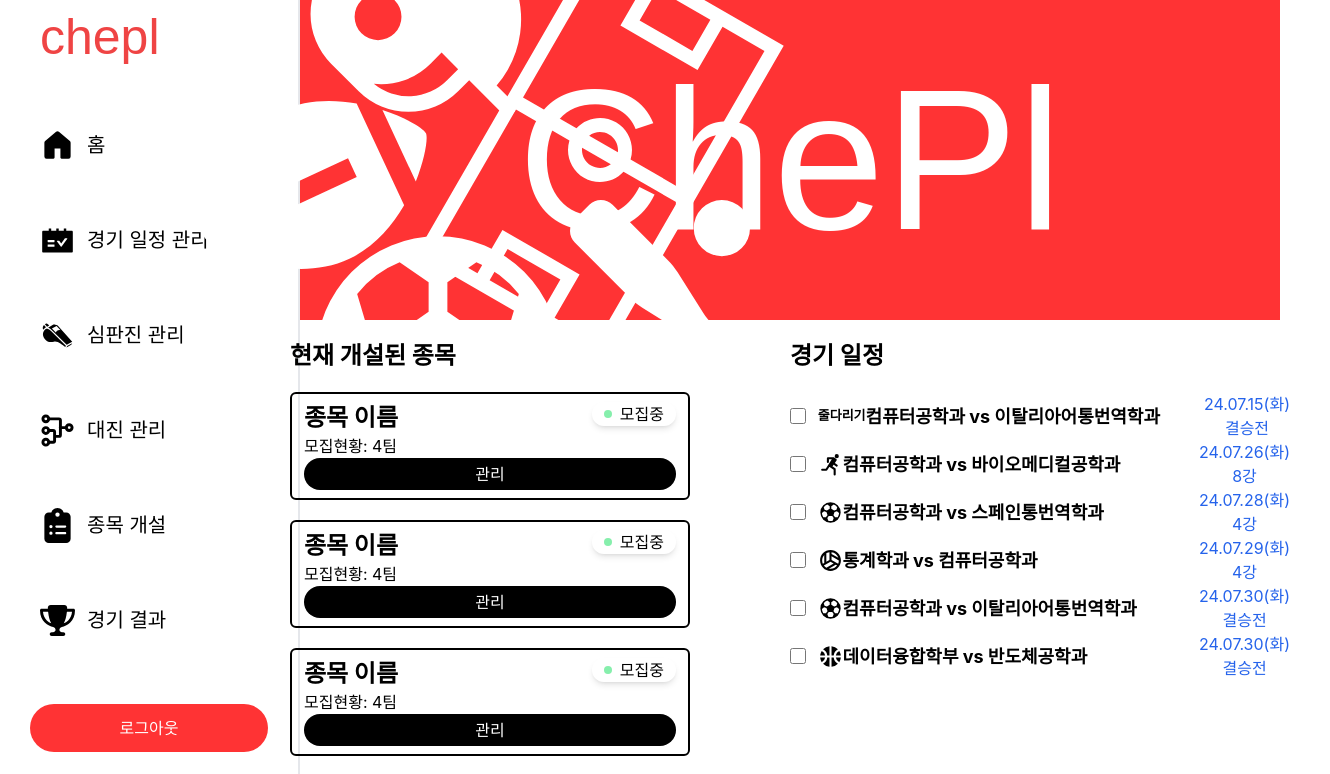
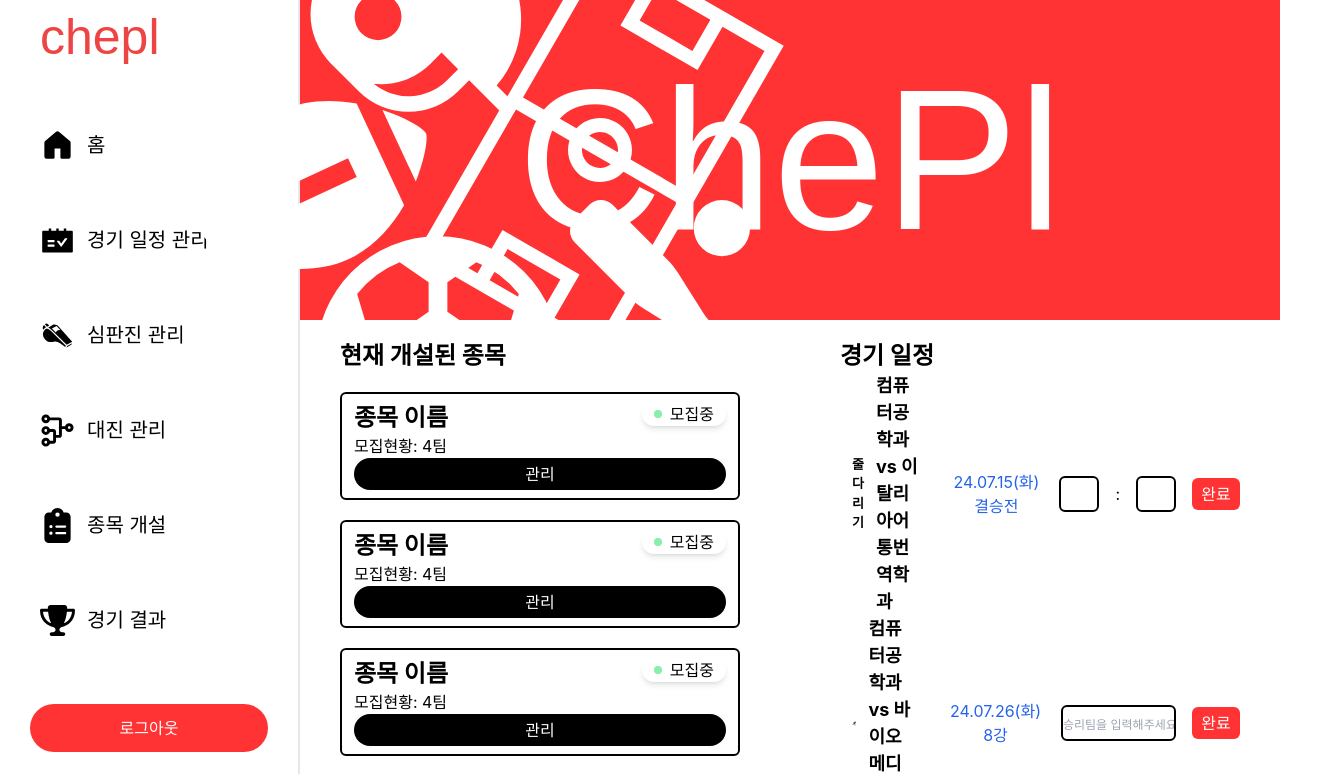
Before and after one commit to 24SummerHackerton/SummerHackaton-FE, a React (Create React App) app: page / in a window 1280 px wide. Shown: the top 774 px of the page, 1330 px wide, since content can reach past the window. Built offline with nearby package versions, Linux system fonts and the light colour scheme.

Commit message:
home complete

```diff
--- a/package.json
+++ b/package.json
@@ -12,6 +12,7 @@
     "react-icons": "^5.2.1",
     "react-router-dom": "^6.24.0",
     "react-scripts": "5.0.1",
+    "recoil": "^0.7.7",
     "web-vitals": "^2.1.4"
   },
   "scripts": {
--- /dev/null
+++ b/src/atom.js
@@ -0,0 +1,32 @@
+import { atom } from "recoil";
+
+export const scheduleStatus = atom({
+  key: "scheduleStatus",
+  default: [
+    [
+      "축구",
+      "결승전",
+      "컴퓨터공학과",
+      "이탈리아어통번역학과",
+      "24.07.30(화)",
+      0,
+    ],
+    ["농구", "결승전", "데이터융합학부", "반도체공학과", "24.07.30(화)", 1],
+    ["피구", "4강", "통계학과", "컴퓨터공학과", "24.07.29(화)", 2],
+    ["축구", "4강", "컴퓨터공학과", "스페인통번역학과", "24.07.28(화)", 3],
+    ["계주", "8강", "컴퓨터공학과", "바이오메디컬공학과", "24.07.26(화)", 4],
+    [
+      "줄다리기",
+      "결승전",
+      "컴퓨터공학과",
+      "이탈리아어통번역학과",
+      "24.07.15(화)",
+      5,
+    ],
+  ],
+});
+
+export const resultList = atom({
+  key: "results",
+  default: [],
+});
--- /dev/null
+++ b/src/desktop/components/resultCard.jsx
@@ -0,0 +1,34 @@
+import { GrRun } from "react-icons/gr";
+import { MdOutlineSportsVolleyball, MdSportsBasketball } from "react-icons/md";
+import { PiSoccerBallFill } from "react-icons/pi";
+import { useRecoilState } from "recoil";
+import { resultList } from "../../atom";
+
+function selectIcon(sport) {
+  if (sport === "축구") {
+    return <PiSoccerBallFill className="text-[25px]" />;
+  } else if (sport === "농구") {
+    return <MdSportsBasketball className="text-[25px]" />;
+  } else if (sport === "피구") {
+    return <MdOutlineSportsVolleyball className="text-[25px]" />;
+  } else if (sport === "계주") {
+    return <GrRun className="text-[25px]" />;
+  } else {
+    return <div className="text-[13px]">{sport}</div>;
+  }
+}
+
+export default function ResultCard({ res }) {
+  return (
+    <div className="flex justify-between gap-5 items-center">
+      <div className="font-bold text-[18px] flex gap-2 items-center px-3 w-full">
+        {selectIcon(res[0])}
+        {res[2]} {res[6]} : {res[7]} {res[3]}
+      </div>
+      <div className="text-center text-blue-600">
+        <div>{res[4]}</div>
+        <div>{res[1]}</div>
+      </div>
+    </div>
+  );
+}
--- a/src/desktop/components/scheduleCard.jsx
+++ b/src/desktop/components/scheduleCard.jsx
@@ -2,6 +2,8 @@ import { PiSoccerBallFill } from "react-icons/pi";
 import { MdSportsBasketball } from "react-icons/md";
 import { MdOutlineSportsVolleyball } from "react-icons/md";
 import { GrRun } from "react-icons/gr";
+import RunningResult from "./typeResult-running";
+import ElseResult from "./typeResult-else";
 
 function selectIcon(sport) {
   if (sport === "축구") {
@@ -17,11 +19,18 @@ function selectIcon(sport) {
   }
 }
 
+function typeResult(sport, gameId) {
+  if (sport === "계주") {
+    return <RunningResult gameId={gameId} />;
+  } else {
+    return <ElseResult gameId={gameId} />;
+  }
+}
+
 export default function ScheduleCard({ schedule }) {
   return (
-    <div className="flex justify-between items-center w-[500px]">
-      <input type="checkbox" value="done" className="w-5 h-5" />
-      <div className="font-bold text-[18px] flex items-center px-3 w-full">
+    <div className="flex justify-between gap-5 items-center">
+      <div className="font-bold text-[18px] flex gap-3 items-center px-3 w-full">
         {selectIcon(schedule[0])}
         {schedule[2]} vs {schedule[3]}
       </div>
@@ -29,6 +38,7 @@ export default function ScheduleCard({ schedule }) {
         <div>{schedule[4]}</div>
         <div>{schedule[1]}</div>
       </div>
+      <div>{typeResult(schedule[0], schedule[5])}</div>
     </div>
   );
 }
--- a/src/desktop/components/todo.jsx
+++ b/src/desktop/components/todo.jsx
@@ -1,19 +1,9 @@
+import { useRecoilState, useRecoilValue } from "recoil";
 import ScheduleCard from "./scheduleCard";
+import { resultList, scheduleStatus } from "../../atom";
+import { useEffect } from "react";
+import ResultCard from "./resultCard";
 
-const schedules = [
-  ["축구", "결승전", "컴퓨터공학과", "이탈리아어통번역학과", "24.07.30(화)"],
-  ["농구", "결승전", "데이터융합학부", "반도체공학과", "24.07.30(화)"],
-  ["피구", "4강", "통계학과", "컴퓨터공학과", "24.07.29(화)"],
-  ["축구", "4강", "컴퓨터공학과", "스페인통번역학과", "24.07.28(화)"],
-  ["계주", "8강", "컴퓨터공학과", "바이오메디컬공학과", "24.07.26(화)"],
-  [
-    "줄다리기",
-    "결승전",
-    "컴퓨터공학과",
-    "이탈리아어통번역학과",
-    "24.07.15(화)",
-  ],
-];
 function parseDate(dateStr) {
   const [year, month, day] = dateStr
     .split(/[.()]/)
@@ -24,17 +14,33 @@ function parseDate(dateStr) {
   return new Date(parsedYear, parsedMonth, parsedDay);
 }
 
+function sortedData(schedules) {
+  const schedulesCopy = [...schedules]; // 데이터를 복사하여 원본 배열을 수정하지 않음
+  return schedulesCopy.sort((a, b) => parseDate(a[4]) - parseDate(b[4]));
+}
+
 export default function Todo() {
-  // 데이터 정렬
-  const sortedData = schedules.sort(
-    (a, b) => parseDate(a[4]) - parseDate(b[4])
-  );
+  const [schedules, setSchedules] = useRecoilState(scheduleStatus);
+  const [results, setResults] = useRecoilState(resultList);
+  useEffect(() => {
+    const temp = [...schedules];
+    setSchedules(sortedData(temp));
+  }, []);
+
   return (
-    <div>
-      {sortedData.map((schedule, i) => {
-        console.log(schedule);
-        return <ScheduleCard key={i} schedule={schedule} />;
-      })}
+    <div className="flex flex-col gap-5">
+      <div>
+        <div className="text-2xl font-bold">경기 일정</div>
+        {schedules.map((schedule, i) => (
+          <ScheduleCard key={i} schedule={schedule} />
+        ))}
+      </div>
+      <div>
+        <div className="text-2xl font-bold">완료된 경기</div>
+        {results.map((res, i) => {
+          return <ResultCard key={i} res={res} />;
+        })}
+      </div>
     </div>
   );
 }
--- /dev/null
+++ b/src/desktop/components/typeResult-else.jsx
@@ -0,0 +1,43 @@
+import { useRecoilState } from "recoil";
+import { resultList, scheduleStatus } from "../../atom";
+
+export default function ElseResult({ gameId }) {
+  const [schedules, setSchedules] = useRecoilState(scheduleStatus);
+  const [results, setResults] = useRecoilState(resultList);
+  const onSubmit = (e) => {
+    e.preventDefault();
+    const resultValue = [e.target[0].value, e.target[1].value];
+    e.target[0].value = null;
+    e.target[1].value = null;
+    let temp = schedules;
+
+    temp.forEach((t) => {
+      if (t[5] === gameId) {
+        const sliceInd = temp.indexOf(t);
+        let done = schedules[sliceInd];
+        setResults((prev) => prev.concat([done.concat(resultValue)]));
+        setSchedules(temp.slice(0, sliceInd).concat(temp.slice(sliceInd + 1)));
+      }
+    });
+  };
+  return (
+    <form className="flex gap-4 items-center" onSubmit={onSubmit}>
+      <input
+        required
+        type="number"
+        className="border-2 rounded-md border-black py-1 w-10"
+      />
+      <span> : </span>
+      <input
+        required
+        type="number"
+        className="border-2 rounded-md border-black py-1 w-10"
+      />
+      <input
+        type="submit"
+        value={"완료"}
+        className="w-12 rounded-md cursor-pointer bg-pointRed text-white py-1 px-2"
+      />
+    </form>
+  );
+}
--- /dev/null
+++ b/src/desktop/components/typeResult-running.jsx
@@ -0,0 +1,49 @@
+import { useRecoilState, useRecoilValue } from "recoil";
+import { resultList, scheduleStatus } from "../../atom";
+
+export default function RunningResult({ gameId }) {
+  const [schedules, setSchedules] = useRecoilState(scheduleStatus);
+  const [results, setResults] = useRecoilState(resultList);
+  const onSubmit = (e) => {
+    e.preventDefault();
+    const winner = e.target[0].value;
+    let temp = schedules;
+
+    temp.forEach((t) => {
+      if (t[5] === gameId) {
+        const sliceInd = temp.indexOf(t);
+        if (temp[sliceInd][2] === winner) {
+          let done = schedules[sliceInd];
+          setResults((prev) => prev.concat([done.concat([1, 0])]));
+          setSchedules(
+            temp.slice(0, sliceInd).concat(temp.slice(sliceInd + 1))
+          );
+        } else if (temp[sliceInd][3] === winner) {
+          let done = schedules[sliceInd];
+          setResults((prev) => prev.concat([done.concat([0, 1])]));
+          setSchedules(
+            temp.slice(0, sliceInd).concat(temp.slice(sliceInd + 1))
+          );
+        } else {
+          alert("팀명을 다시 입력해주세요!");
+        }
+      }
+    });
+  };
+  return (
+    <form className="flex gap-4 items-center" onSubmit={onSubmit}>
+      <input
+        required
+        type="text"
+        placeholder="승리팀을 입력해주세요"
+        className="placeholder:text-[12px] border-2 rounded-md border-black py-1 w-[115px]"
+      />
+
+      <input
+        type="submit"
+        value={"완료"}
+        className="w-12 rounded-md cursor-pointer bg-pointRed text-white py-1 px-2"
+      />
+    </form>
+  );
+}
--- a/src/desktop/desktopViews/DesktopHome.jsx
+++ b/src/desktop/desktopViews/DesktopHome.jsx
@@ -33,7 +33,6 @@ export default function DesktopHome() {
         </div>
 
         <div className="flex flex-col gap-5 relative z-10 px-10 py-5">
-          <div className="text-2xl font-bold">경기 일정</div>
           <div className="">
             <Todo />
           </div>
--- a/src/index.js
+++ b/src/index.js
@@ -1,13 +1,16 @@
-import React from 'react';
-import ReactDOM from 'react-dom/client';
-import './index.css';
-import App from './App';
-import reportWebVitals from './reportWebVitals';
+import React from "react";
+import ReactDOM from "react-dom/client";
+import "./index.css";
+import App from "./App";
+import reportWebVitals from "./reportWebVitals";
+import { RecoilRoot } from "recoil";
 
-const root = ReactDOM.createRoot(document.getElementById('root'));
+const root = ReactDOM.createRoot(document.getElementById("root"));
 root.render(
   <React.StrictMode>
-    <App />
+    <RecoilRoot>
+      <App />
+    </RecoilRoot>
   </React.StrictMode>
 );
 
```
Also changed, not shown: 1 other file (tests, documents, lock files or other folders).
